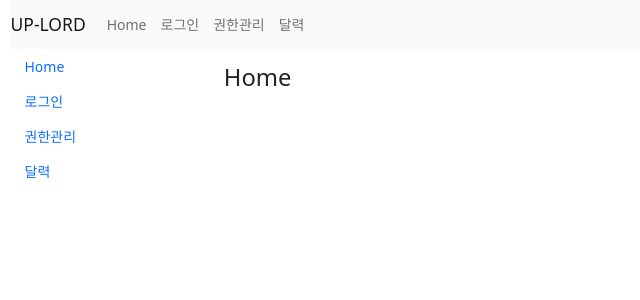
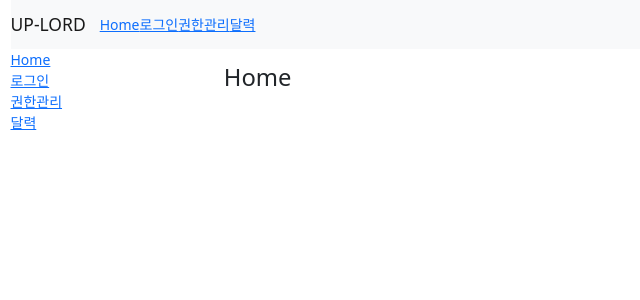
Before and after one commit to zi-nye/up-lord, a React (Create React App) app: page / in a window 1280 px wide. Shown: the top 300 px of the page, without its empty margins (0-640 px from the left). Built offline with nearby package versions, Linux system fonts and the light colour scheme.

Commit message:
테스트

```diff
--- a/src/App.js
+++ b/src/App.js
@@ -1,17 +1,15 @@
 import React from "react";
 import routes from "./Routes/router";
 import {Container, Row, Col, Navbar, Nav} from 'react-bootstrap';
-import {Route, Routes} from "react-router-dom";
+import {Link, NavLink, Route, Routes} from "react-router-dom";
 
 const App = () => {
   const navs = routes.map(({name, route, hidden}) => {
     if (hidden) {
-      return undefined;
+      return;
     }
-    return <Nav.Link key={route} href={route}>{name}</Nav.Link>
+    return <NavLink key={route} to={route}>{name}</NavLink>
   })
-
-  console.log(routes);
 
   return (
       <div className="App">
```
